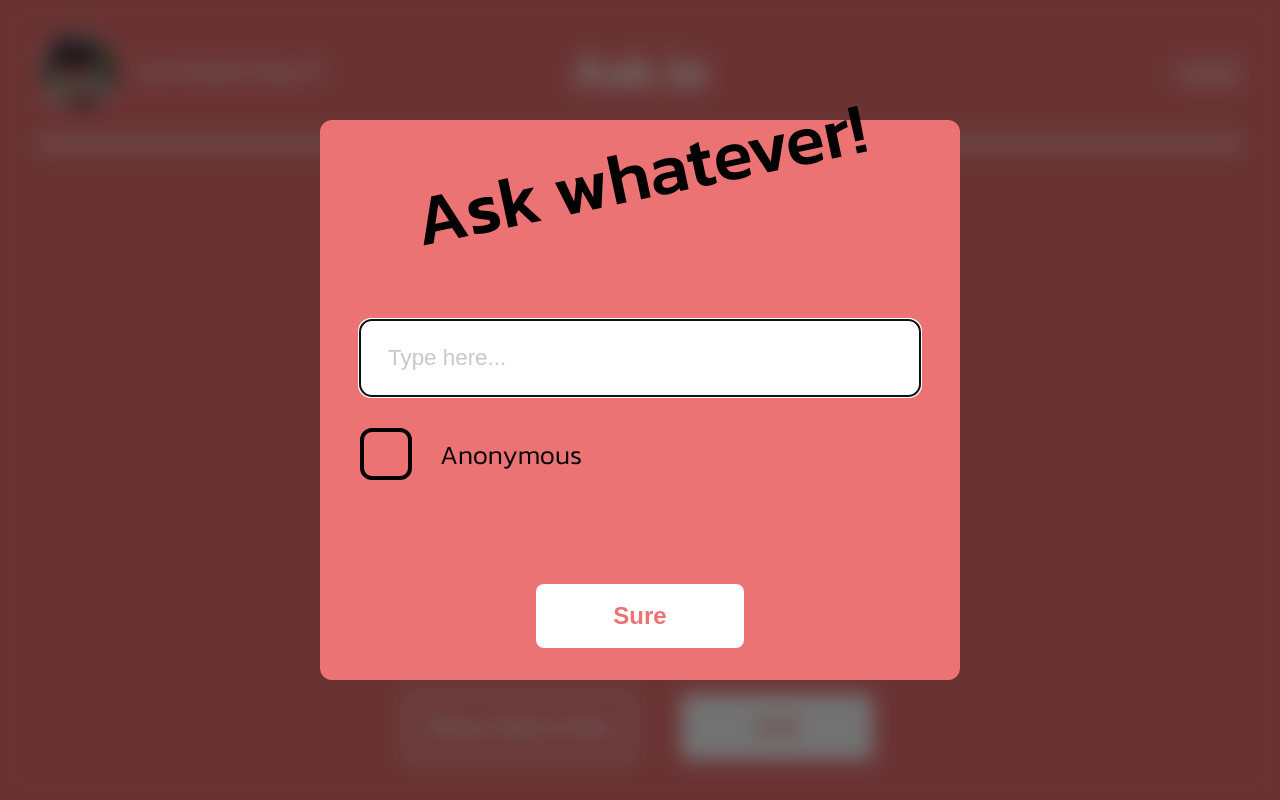
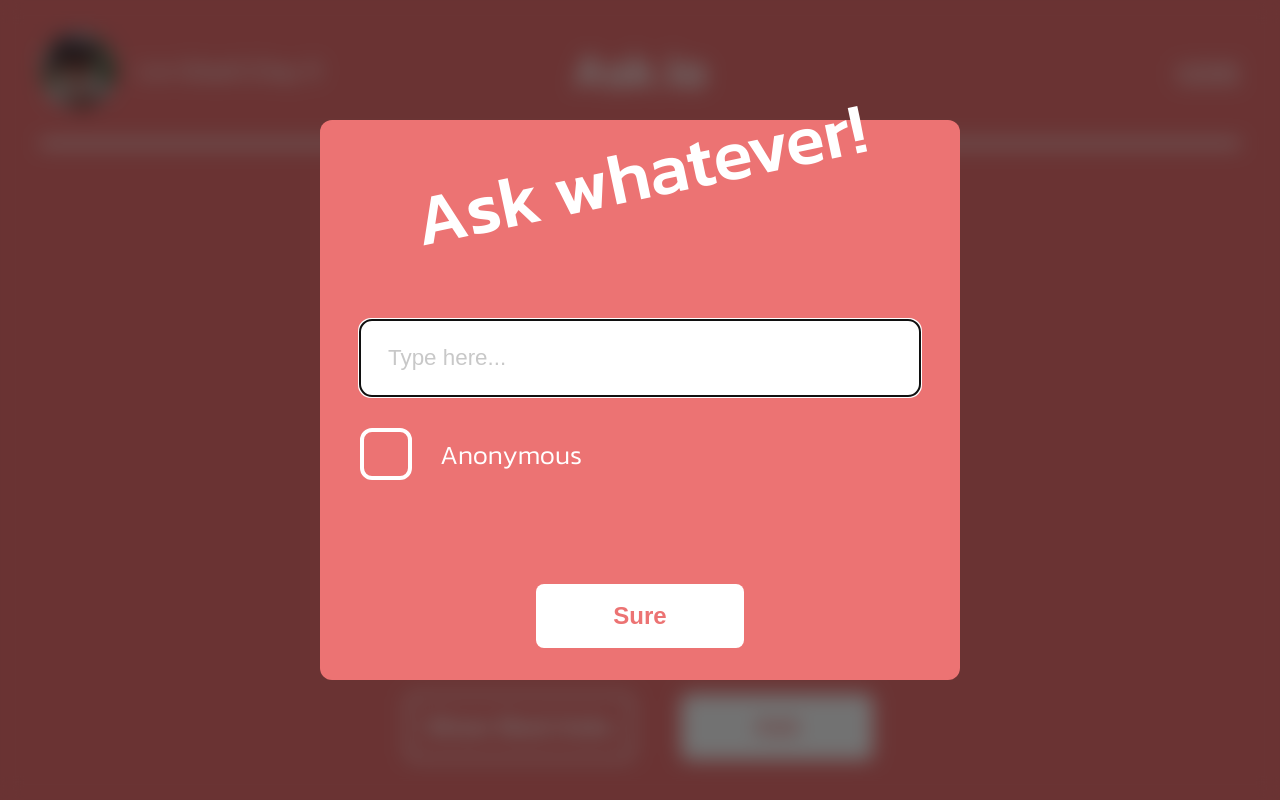
Before and after one commit to zoop-de-loop/ask.io, a Next.js app: page /asks in a window 1280 px wide. Both pictures are taken after a click on the button "Ask". Built offline with nearby package versions, Linux system fonts and the light colour scheme.

Commit message:
Fix form text color to match theme

```diff
--- a/styles/components/create-ask-form.module.scss
+++ b/styles/components/create-ask-form.module.scss
@@ -16,7 +16,7 @@
 		rotate: -12deg;
 		font-size: 4.5rem;
 		font-weight: 500;
-		color: var(--text-color);
+		color: var(--secondary-color);
 		width: 100%;
 	}
 
@@ -49,7 +49,7 @@
 			justify-content: flex-start;
 			align-items: center;
 			gap: 1.75rem;
-			color: var(--text-color);
+			color: var(--secondary-color);
 			font-size: 1.65rem;
 
 			input[type="checkbox"] {
@@ -62,8 +62,8 @@
 				justify-content: center;
 				align-items: center;
 				user-select: none;
-				border: var(--text-color) 0.3rem solid;
-				color: var(--text-color);
+				border: var(--secondary-color) 0.3rem solid;
+				color: var(--secondary-color);
 				border-radius: 0.75rem;
 				width: 2.75rem;
 				aspect-ratio: 1/1;
```
